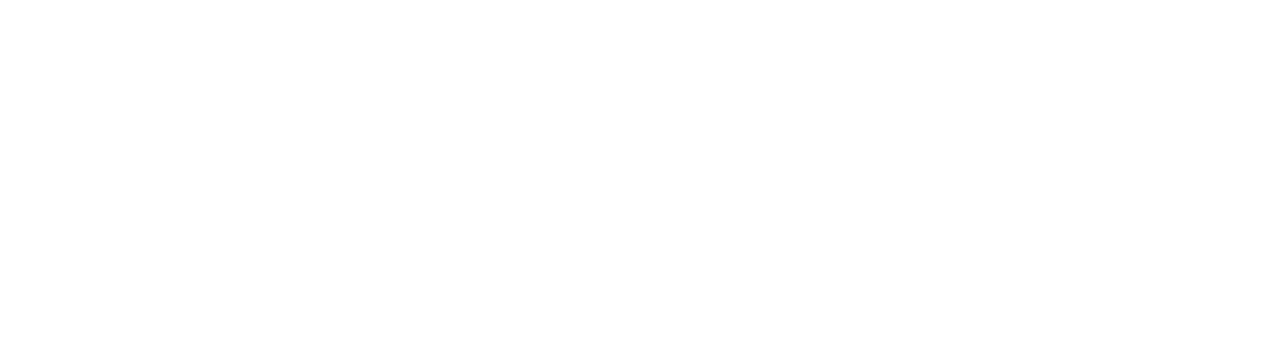
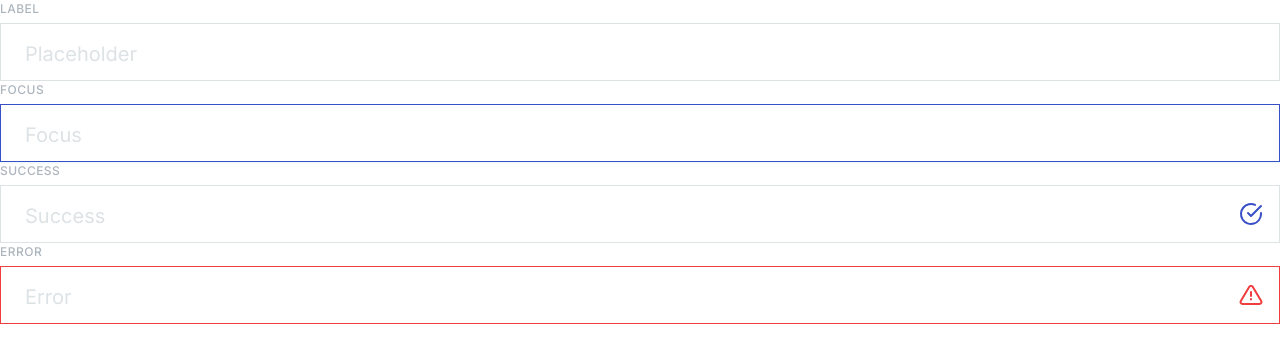
Before and after one commit to js-tasks-ru/htmlcss-20230530_el-classico, a website: page 07-lection5/04-input/index.html in a window 1280 px wide. Drawn offline with Linux system fonts and the light colour scheme.

Commit message:
add input area

```diff
--- a/07-lection5/04-input/index.html
+++ b/07-lection5/04-input/index.html
@@ -6,6 +6,21 @@
         <link rel="stylesheet" href="./input.css">
     </head>
     <body>
-
+        <div class="text-field">
+            <label class="text-field__label" for="label">label</label>
+            <input class="text-field__input" type="text" name="label" id="label" placeholder="Placeholder">
+        </div>
+        <div class="text-field">
+            <label class="text-field__label" for="focus">focus</label>
+            <input class="text-field__input" type="text" name="focus" id="focus" placeholder="Focus" autofocus>
+        </div>
+        <div class="text-field">
+            <label class="text-field__label" for="success">success</label>
+            <input class="text-field__input text-field__input_success" type="text" name="label" id="success" placeholder="Success">
+        </div>
+        <div class="text-field">
+            <label class="text-field__label" for="error">error</label>
+            <input class="text-field__input text-field__input_error" type="text" name="label" id="error" placeholder="Error">
+        </div>
     </body>
 </html>
--- a/07-lection5/04-input/input.css
+++ b/07-lection5/04-input/input.css
@@ -0,0 +1,55 @@
+.text-field {
+    display: flex;
+    flex-direction: column;
+    gap: 5px;
+}
+
+.text-field__label {
+    color: var(--grey-3);
+    font-family: 'Inter';
+    font-size: 12px;
+    font-weight: 500;
+    line-height: 18px;
+    letter-spacing: 0.48px;
+    text-transform: uppercase;
+}
+
+.text-field__input {
+    border: 1px solid var(--grey-2);
+    padding: 17px 0 13px 24px;
+    color: var(--grey-4);
+    font-family: 'Inter';
+    font-size: 20px;
+    font-weight: 400;
+    line-height: 26px;
+}
+
+.text-field__input::placeholder {
+    color: var(--grey-2);
+}
+
+.text-field__input:focus {
+    border: 1px solid var(--primary);
+    outline: 0;
+    filter: drop-shadow(0px 1px 1px rgba(51, 154, 240, 0.10));
+}
+
+.text-field__input_success{
+    background-image: url(../../assets/images/check-circle.svg);
+    background-repeat: no-repeat;
+    background-position: right 16px bottom 16px;
+}
+
+.text-field__input_success:focus{
+    outline: 0;
+    border-color: green;
+}
+
+.text-field__input_error{
+    outline: 0;
+    border-color: var(--error);
+    background-image: url(../../assets/images/alert-triangle.svg);
+    background-repeat: no-repeat;
+    background-position: right 16px bottom 16px;
+
+}
```
Also changed, not shown: assets/images/alert-triangle.svg (added), assets/images/check-circle.svg (added).
